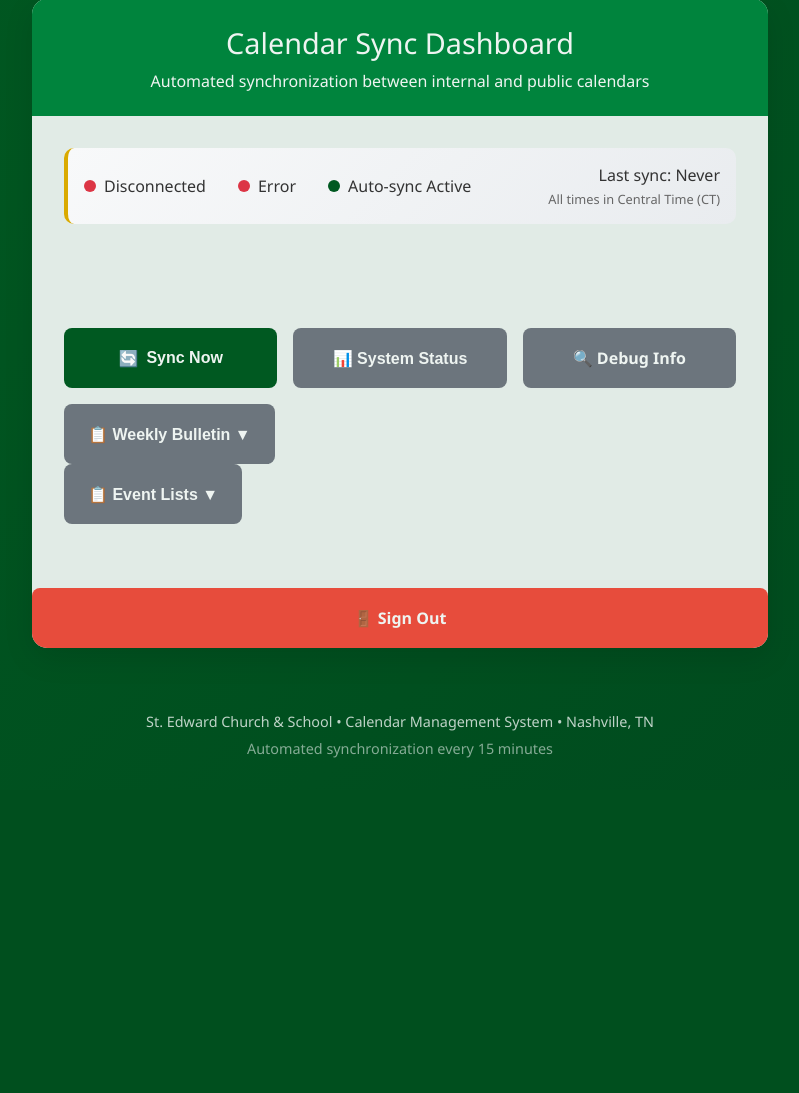
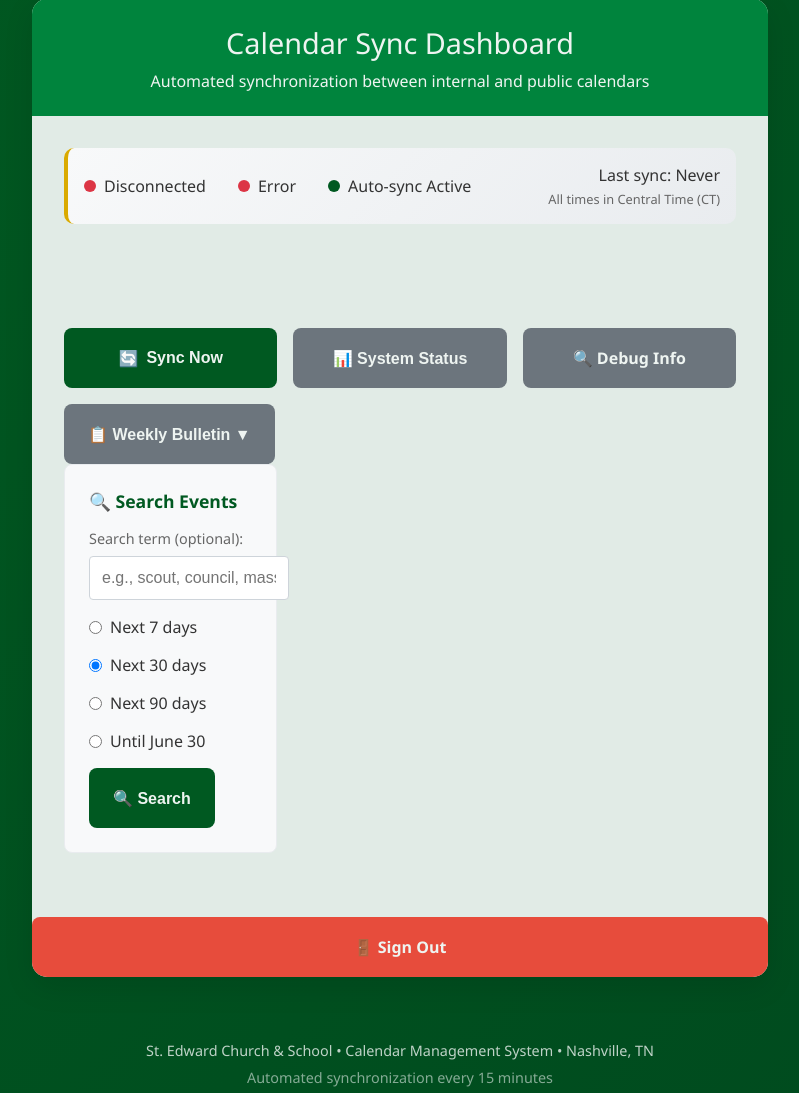
Before and after one commit to eharnischStEdword/stedward-calendar-sync, a Flask app: template templates/index.html in a window 1280 px wide. Shown: the part 134-1227 px from the top of the page, without its empty margins (240-1039 px from the left). Before the commit the page ends 892 px from the top, so only its background shows below. Run offline with Flask 3, Linux system fonts and the light colour scheme; the template is opened without the code that fills it, so the values that code supplies are empty.

Commit message:
Update index.html

```diff
--- a/templates/index.html
+++ b/templates/index.html
@@ -504,32 +504,41 @@
                                     📋 Following Week
                                 </a>
                             </div>
-                        <div style="position: relative;">
-    <button class="action-btn secondary" onclick="toggleEventPresets(event)" style="position: relative;">
-        📋 Event Lists ▼
-    </button>
-    <div id="event-presets-menu" style="display: none; position: absolute; bottom: 100%; margin-bottom: 5px; left: 0; min-width: 250px; background: white; border-radius: 8px; overflow: hidden; box-shadow: 0 4px 12px rgba(0,0,0,0.15); z-index: 1000; border: 1px solid #ddd;">
-        <a href="/event-list/next30" target="_blank" style="display: block; padding: 12px 16px; color: #333; text-decoration: none; border-bottom: 1px solid #eee; transition: background 0.2s; font-weight: normal; font-size: 0.95rem;" onmouseover="this.style.background='#f5f5f5'" onmouseout="this.style.background='white'">
-            📅 Next 30 Days
-        </a>
-        <a href="/event-list/next60" target="_blank" style="display: block; padding: 12px 16px; color: #333; text-decoration: none; border-bottom: 1px solid #eee; transition: background 0.2s; font-weight: normal; font-size: 0.95rem;" onmouseover="this.style.background='#f5f5f5'" onmouseout="this.style.background='white'">
-            📆 Next 60 Days
-        </a>
-        <a href="/event-list/endofmonth" target="_blank" style="display: block; padding: 12px 16px; color: #333; text-decoration: none; border-bottom: 1px solid #eee; transition: background 0.2s; font-weight: normal; font-size: 0.95rem;" onmouseover="this.style.background='#f5f5f5'" onmouseout="this.style.background='white'">
-            🗓️ Until End of Month
-        </a>
-        <a href="/event-list/june30" target="_blank" style="display: block; padding: 12px 16px; color: #333; text-decoration: none; border-bottom: 1px solid #eee; transition: background 0.2s; font-weight: normal; font-size: 0.95rem;" onmouseover="this.style.background='#f5f5f5'" onmouseout="this.style.background='white'">
-            📊 Until June 30
-        </a>
-        <div style="padding: 12px 16px; border-top: 2px solid #eee;">
-            <div style="font-weight: bold; margin-bottom: 8px; color: #005921;">Quick Search:</div>
-            <a href="/event-list/june30?search=scout" target="_blank" style="display: inline-block; margin: 2px; padding: 4px 8px; background: #e8f4ed; color: #005921; text-decoration: none; border-radius: 4px; font-size: 0.85rem;" onmouseover="this.style.background='#d4e8db'" onmouseout="this.style.background='#e8f4ed'">Scout</a>
-            <a href="/event-list/june30?search=council" target="_blank" style="display: inline-block; margin: 2px; padding: 4px 8px; background: #e8f4ed; color: #005921; text-decoration: none; border-radius: 4px; font-size: 0.85rem;" onmouseover="this.style.background='#d4e8db'" onmouseout="this.style.background='#e8f4ed'">Council</a>
-            <a href="/event-list/june30?search=pto" target="_blank" style="display: inline-block; margin: 2px; padding: 4px 8px; background: #e8f4ed; color: #005921; text-decoration: none; border-radius: 4px; font-size: 0.85rem;" onmouseover="this.style.background='#d4e8db'" onmouseout="this.style.background='#e8f4ed'">PTO</a>
-            <a href="/event-list/june30?search=mass" target="_blank" style="display: inline-block; margin: 2px; padding: 4px 8px; background: #e8f4ed; color: #005921; text-decoration: none; border-radius: 4px; font-size: 0.85rem;" onmouseover="this.style.background='#d4e8db'" onmouseout="this.style.background='#e8f4ed'">Mass</a>
-        </div>
-    </div>
-</div>
+                            <!-- Event Search -->
+                            <div style="grid-column: 1 / -1; background: #f8f9fa; padding: 1.5rem; border-radius: 8px; border: 1px solid #e9ecef;">
+                                <h3 style="margin: 0 0 1rem 0; color: #005921; font-size: 1.1rem;">🔍 Search Events</h3>
+
+                                <div style="display: flex; gap: 1rem; align-items: flex-end; flex-wrap: wrap;">
+                                    <div style="flex: 1; min-width: 200px;">
+                                        <label style="display: block; margin-bottom: 0.5rem; color: #666; font-size: 0.9rem;">Search term (optional):</label>
+                                        <input type="text" id="event-search-term" placeholder="e.g., scout, council, mass..."
+                                               style="width: 100%; padding: 0.75rem; border: 1px solid #ced4da; border-radius: 4px; font-size: 1rem;">
+                                    </div>
+
+                                    <div style="display: flex; gap: 1rem; flex-wrap: wrap; align-items: center;">
+                                        <label style="display: flex; align-items: center; cursor: pointer;">
+                                            <input type="radio" name="date-range" value="week" style="margin-right: 0.5rem;">
+                                            <span>Next 7 days</span>
+                                        </label>
+                                        <label style="display: flex; align-items: center; cursor: pointer;">
+                                            <input type="radio" name="date-range" value="month" checked style="margin-right: 0.5rem;">
+                                            <span>Next 30 days</span>
+                                        </label>
+                                        <label style="display: flex; align-items: center; cursor: pointer;">
+                                            <input type="radio" name="date-range" value="quarter" style="margin-right: 0.5rem;">
+                                            <span>Next 90 days</span>
+                                        </label>
+                                        <label style="display: flex; align-items: center; cursor: pointer;">
+                                            <input type="radio" name="date-range" value="june" style="margin-right: 0.5rem;">
+                                            <span>Until June 30</span>
+                                        </label>
+                                    </div>
+
+                                    <button class="action-btn" onclick="searchEvents()" style="min-width: 120px; margin: 0;">
+                                        🔍 Search
+                                    </button>
+                                </div>
+                            </div>
                         </div>
                         </div>
                 </div>
```
